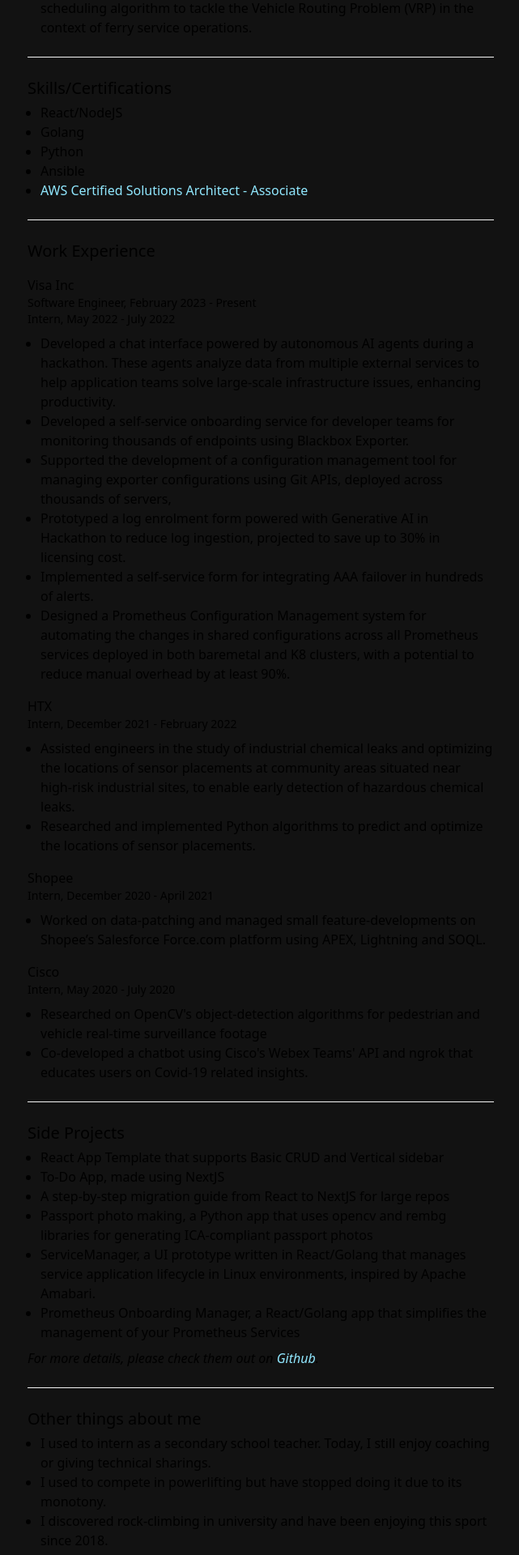
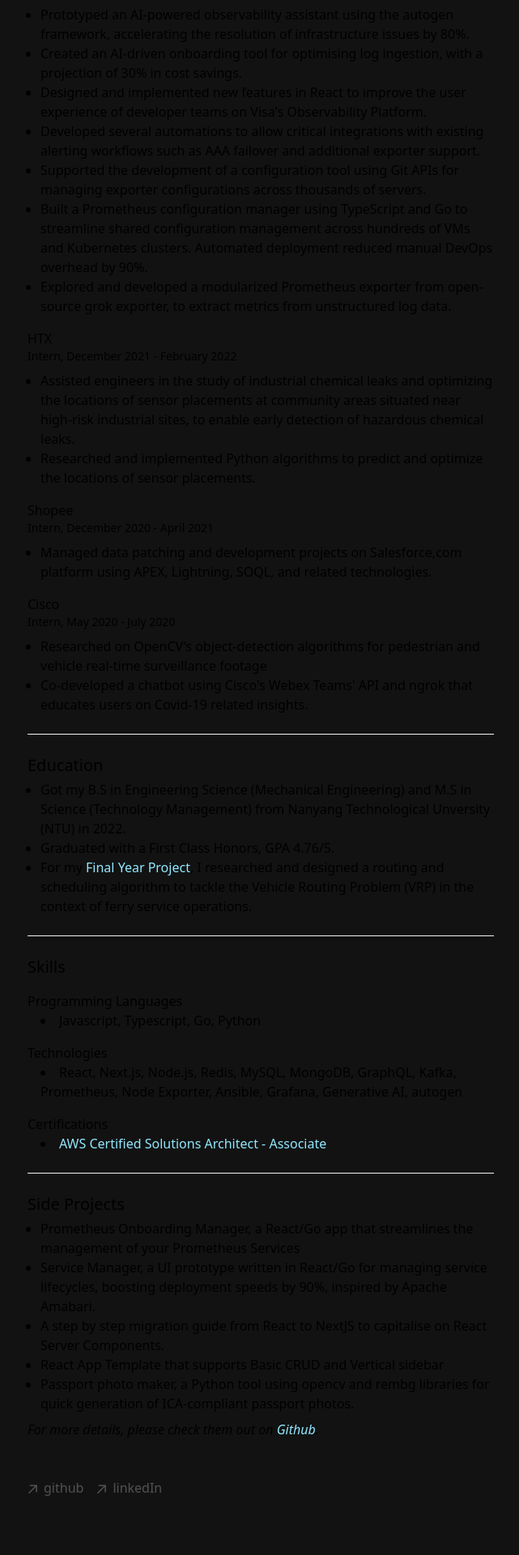
Before and after one commit to chensxb97/chensxb97.github.io, a Next.js app: page /work in a window 1280 px wide. Shown: the part 540-2460 px from the top of the page at 81% size, without its empty margins (318-959 px from the left). Built offline with nearby package versions, Linux system fonts and the light colour scheme.

Commit message:
amended work

```diff
--- a/app/page.tsx
+++ b/app/page.tsx
@@ -1,9 +1,20 @@
 import Link from 'next/link'
+import Image from 'next/image'
 
 export default function Page() {
   return (
     <section>
-      <h1 className="mb-6 text-2xl font-medium tracking-tighter">
+      <div className="mb-6">
+        <div className="flex float-left mr-4">
+          <Image
+            src="/profile.png"
+            alt="Profile picture"
+            width={330}
+            height={500}
+            className="rounded rounded-xl"
+          />
+        </div>
+        <h1 className="mb-4 text-2xl font-medium tracking-tighter">
           hi there, I'm Benedict 👨‍💻
         </h1>
         <div className="text-l dark:text-neutral-300">
@@ -14,6 +25,9 @@
             Today, I am proud to be part of the Observability team in <a rel="noopener noreferrer" target='_blank' href='https://www.visa.com.sg/' style={{ color: '#91e8ff' }}>
               Visa Inc</a> where I design and implement solutions to support monitoring and logging at scale.
           </p>
+        </div>
+      </div>
+      <div className="text-l dark:text-neutral-300">
         <p className="mb-4">
           I mostly use React, Go and Python for <Link
             key="/work"
@@ -32,7 +46,7 @@
           >blogs</Link>.
         </p>
         <p className="mb-4">
-          If you wish to reach out, the best way to do so is through <a
+          If you wish to reach out, I am happy to connect via <a
             rel="noopener noreferrer"
             target="_blank"
             href="https://www.linkedin.com/in/benedict-chen-1a8024189/"
--- a/app/work/page.tsx
+++ b/app/work/page.tsx
@@ -13,31 +13,10 @@
       <div className="mb-4">
         <h2 className="text-xl font-medium mb-1">Summary</h2>
         <p className="text-l dark:text-neutral-300">
-          The majority of my experience involves designing end-to-end automations and integrations in the Observability space.
+          The majority of my experience involves building integrations and tools in the Observability space.
+          When it comes to building new apps or features, I am always looking for areas to improve productivity, eliminate operational overhead and costs.
           Today, I am actively seeking new opportunities to apply this expertise in both full-stack and backend engineering.
         </p>
-      </div>
-      <hr className="my-6 border-neutral-100 dark:border-neutral-800" />
-      <div className="mb-4">
-        <h2 className="text-xl font-medium mb-1">Education</h2>
-        <ul className='indented-list ml-4 text-l dark:text-neutral-300'>
-          <li>Got my B.S in Engineering Science (Mechanical Engineering) and M.S in Science (Technology Management) from Nanyang Technological Unversity (NTU) in 2022.</li>
-          <li>Graduated with a First Class Honors, GPA 4.76/5.</li>
-          <li>
-            For my <a rel="noopener noreferrer" href="https://github.com/chensxb97/ferryServiceVRP" target="_blank" style={{ color: '#91e8ff' }}>Final Year Project</a>, I researched and designed a routing and scheduling algorithm to tackle the Vehicle Routing Problem (VRP) in the context of ferry service operations.
-          </li>
-        </ul>
-      </div>
-      <hr className="my-6 border-neutral-100 dark:border-neutral-800" />
-      <div className="mb-4">
-        <h2 className="text-xl font-medium mb-1">Skills/Certifications</h2>
-        <ul className='indented-list ml-4 text-l dark:text-neutral-300'>
-          <li>React/NodeJS</li>
-          <li>Golang</li>
-          <li>Python</li>
-          <li>Ansible</li>
-          <li><a rel="noopener noreferrer" href="https://www.credly.com/badges/642a9fa3-b200-4994-967e-ebc698236747/public_url" target="_blank" style={{ color: '#91e8ff' }}>AWS Certified Solutions Architect - Associate</a></li>
-        </ul>
       </div>
       <hr className="my-6 border-neutral-100 dark:border-neutral-800" />
       <div className="mb-4">
@@ -47,14 +26,17 @@
             <h2 className="text-l font-medium dark:text-neutral-200">Visa Inc</h2>
             <p className="text-sm dark:text-neutral-300">Software Engineer, February 2023 - Present</p>
             <p className="text-sm dark:text-neutral-300">Intern, May 2022 - July 2022</p>
+            <p className="text-sm dark:text-neutral-300">Intern, May 2021 - July 2021</p>
           </div>
           <ul className='text-l dark:text-neutral-300 indented-list ml-4'>
-            <li>Developed a chat interface powered by autonomous AI agents during a hackathon. These agents analyze data from multiple external services to help application teams solve large-scale infrastructure issues, enhancing productivity.</li>
-            <li>Developed a self-service onboarding service for developer teams for monitoring thousands of endpoints using Blackbox Exporter.</li>
-            <li>Supported the development of a configuration management tool for managing exporter configurations using Git APIs, deployed across thousands of servers,</li>
-            <li>Prototyped a log enrolment form powered with Generative AI in Hackathon to reduce log ingestion, projected to save up to 30% in licensing cost.</li>
-            <li>Implemented a self-service form for integrating AAA failover in hundreds of alerts.</li>
-            <li>Designed a Prometheus Configuration Management system for automating the changes in shared configurations across all Prometheus services deployed in both baremetal and K8 clusters, with a potential to reduce manual overhead by at least 90%.</li>
+            <li>Prototyped an AI-powered observability assistant using the autogen framework, accelerating the resolution of infrastructure issues by 80%.</li>
+            <li>Created an AI-driven onboarding tool for optimising log ingestion, with a projection of 30% in cost savings.</li>
+            <li>Designed and implemented new features in React to improve the user experience of developer teams on Visa's Observability Platform.</li>
+            <li>Developed several automations to allow critical integrations with existing alerting workflows such as AAA failover and additional exporter support.</li>
+            <li>Supported the development of a configuration tool using Git APIs for managing exporter configurations across thousands of servers.</li>
+            <li>Built a Prometheus configuration manager using TypeScript and Go to streamline shared configuration management across hundreds of VMs and Kubernetes clusters. Automated deployment reduced manual DevOps overhead by 90%.</li>
+            <li>Explored and developed a modularized Prometheus exporter from open-source grok exporter, to extract metrics from unstructured log data.
+            </li>
           </ul>
         </div>
         <div className="mb-4">
@@ -78,7 +60,7 @@
           </div>
           <ul className='text-l dark:text-neutral-300 indented-list ml-4'>
             <li>
-              Worked on data-patching and managed small feature-developments on Shopee’s Salesforce Force.com platform using APEX, Lightning and SOQL.
+              Managed data patching and development projects on Salesforce,com platform using APEX, Lightning, SOQL, and related technologies.
             </li>
           </ul>
         </div>
@@ -99,14 +81,47 @@
       </div>
       <hr className="my-6 border-neutral-100 dark:border-neutral-800" />
       <div className="mb-4">
+        <h2 className="text-xl font-medium mb-1">Education</h2>
+        <ul className='indented-list ml-4 text-l dark:text-neutral-300'>
+          <li>Got my B.S in Engineering Science (Mechanical Engineering) and M.S in Science (Technology Management) from Nanyang Technological Unversity (NTU) in 2022.</li>
+          <li>Graduated with a First Class Honors, GPA 4.76/5.</li>
+          <li>
+            For my <a rel="noopener noreferrer" href="https://github.com/chensxb97/ferryServiceVRP" target="_blank" style={{ color: '#91e8ff' }}>Final Year Project</a>, I researched and designed a routing and scheduling algorithm to tackle the Vehicle Routing Problem (VRP) in the context of ferry service operations.
+          </li>
+        </ul>
+      </div>
+      <hr className="my-6 border-neutral-100 dark:border-neutral-800" />
+      <h2 className="text-xl font-medium  mb-4">Skills</h2>
+      <div className="mb-4">
+        <h2 className="text-l font-medium dark:text-neutral-200">Programming Languages</h2>
+        <li className='text-l dark:text-neutral-300 indented-list ml-4'>
+          Javascript,
+          Typescript,
+          Go,
+          Python
+        </li>
+      </div>
+      <div className="mb-4">
+        <h2 className="text-l font-medium dark:text-neutral-200">Technologies</h2>
+        <li className='text-l dark:text-neutral-300 indented-list ml-4'>
+          React, Next.js, Node.js, Redis, MySQL, MongoDB, GraphQL, Kafka, Prometheus, Node Exporter, Ansible, Grafana, Generative AI, autogen
+        </li>
+      </div>
+      <div className="mb-4">
+        <h2 className="text-l font-medium dark:text-neutral-200">Certifications</h2>
+        <div className='text-l dark:text-neutral-300 indented-list ml-4'>
+          <li><a rel="noopener noreferrer" href="https://www.credly.com/badges/642a9fa3-b200-4994-967e-ebc698236747/public_url" target="_blank" style={{ color: '#91e8ff' }}>AWS Certified Solutions Architect - Associate</a></li>
+        </div>
+      </div>
+      <hr className="my-6 border-neutral-100 dark:border-neutral-800" />
+      <div className="mb-4">
         <h2 className="text-xl font-medium mb-1">Side Projects</h2>
         <ul className='indented-list ml-4 text-l dark:text-neutral-300 mb-2'>
+          <li>Prometheus Onboarding Manager, a React/Go app that streamlines the management of your Prometheus Services</li>
+          <li>Service Manager, a UI prototype written in React/Go for managing service lifecycles, boosting deployment speeds by 90%, inspired by Apache Amabari.</li>
+          <li>A step by step migration guide from React to NextJS to capitalise on React Server Components.</li>
           <li>React App Template that supports Basic CRUD and Vertical sidebar</li>
-          <li>To-Do App, made using NextJS</li>
-          <li>A step-by-step migration guide from React to NextJS for large repos</li>
-          <li>Passport photo making, a Python app that uses opencv and rembg libraries for generating ICA-compliant passport photos</li>
-          <li>ServiceManager, a UI prototype written in React/Golang that manages service application lifecycle in Linux environments, inspired by Apache Amabari.</li>
-          <li>Prometheus Onboarding Manager, a React/Golang app that simplifies the management of your Prometheus Services</li>
+          <li>Passport photo maker, a Python tool using opencv and rembg libraries for quick generation of ICA-compliant passport photos.</li>
         </ul >
         <i className="text-l dark:text-neutral-300">
           For more details, please check them out on <a rel="noopener noreferrer" target='_blank' href='https://github.com/chensxb97/' style={{ color: '#91e8ff' }}>
@@ -114,15 +129,6 @@
           </a>.
         </i>
       </div>
-      <hr className="my-6 border-neutral-100 dark:border-neutral-800" />
-      <div className="mb-4">
-        <h2 className="text-xl font-medium mb-1">Other things about me</h2>
-        <ul className='indented-list ml-4 mb-4 text-l dark:text-neutral-300'>
-          <li>I used to intern as a secondary school teacher. Today, I still enjoy coaching or giving technical sharings.</li>
-          <li>I used to compete in powerlifting but have stopped doing it due to its monotony.</li>
-          <li>I discovered rock-climbing in university and have been enjoying this sport since 2018.</li>
-        </ul>
-      </div >
     </section >
   )
 }
```
Also changed, not shown: public/icon.png (renamed from app/icon.png). Lines whose indentation alone changed are shown as unchanged.
